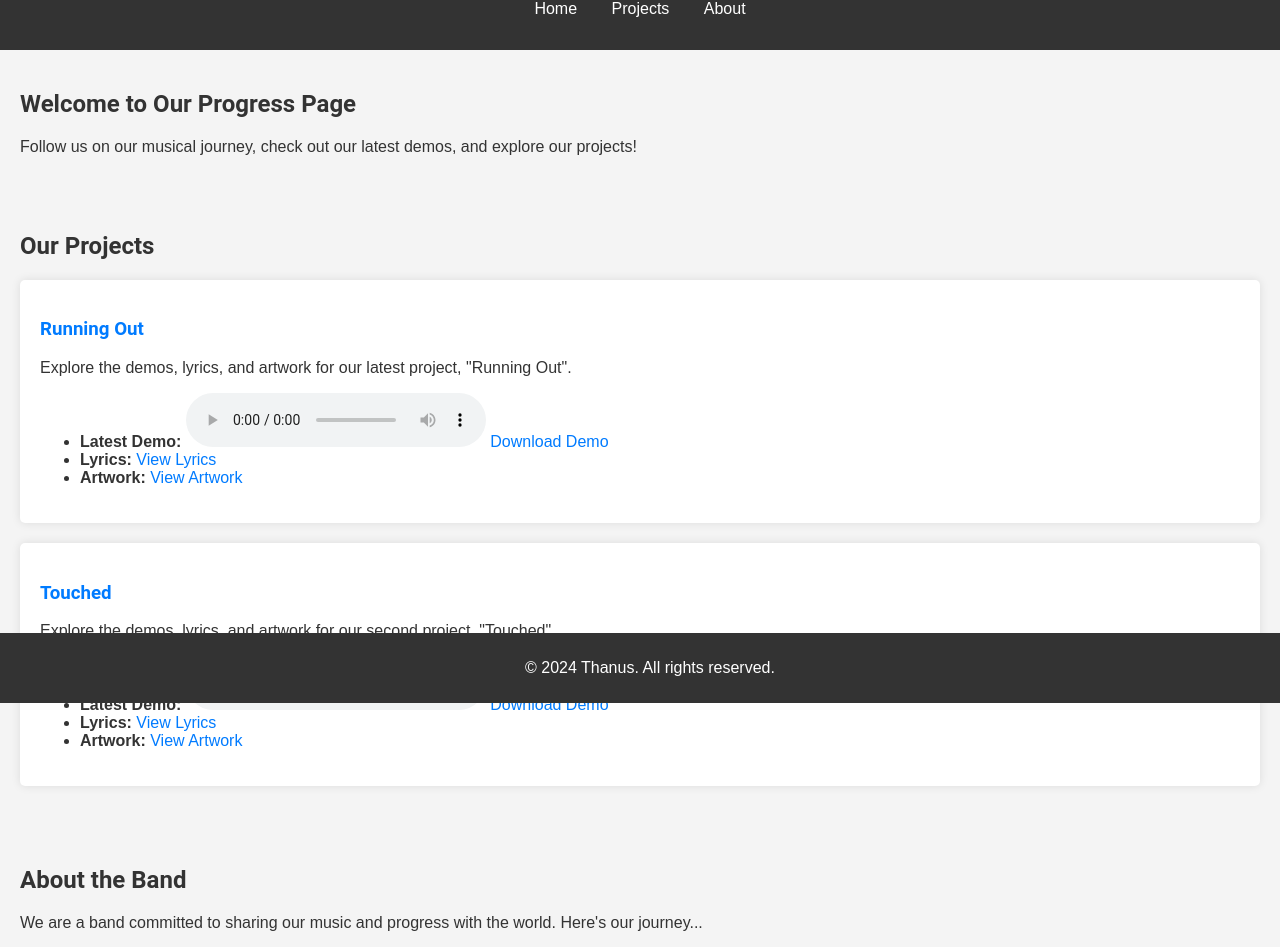
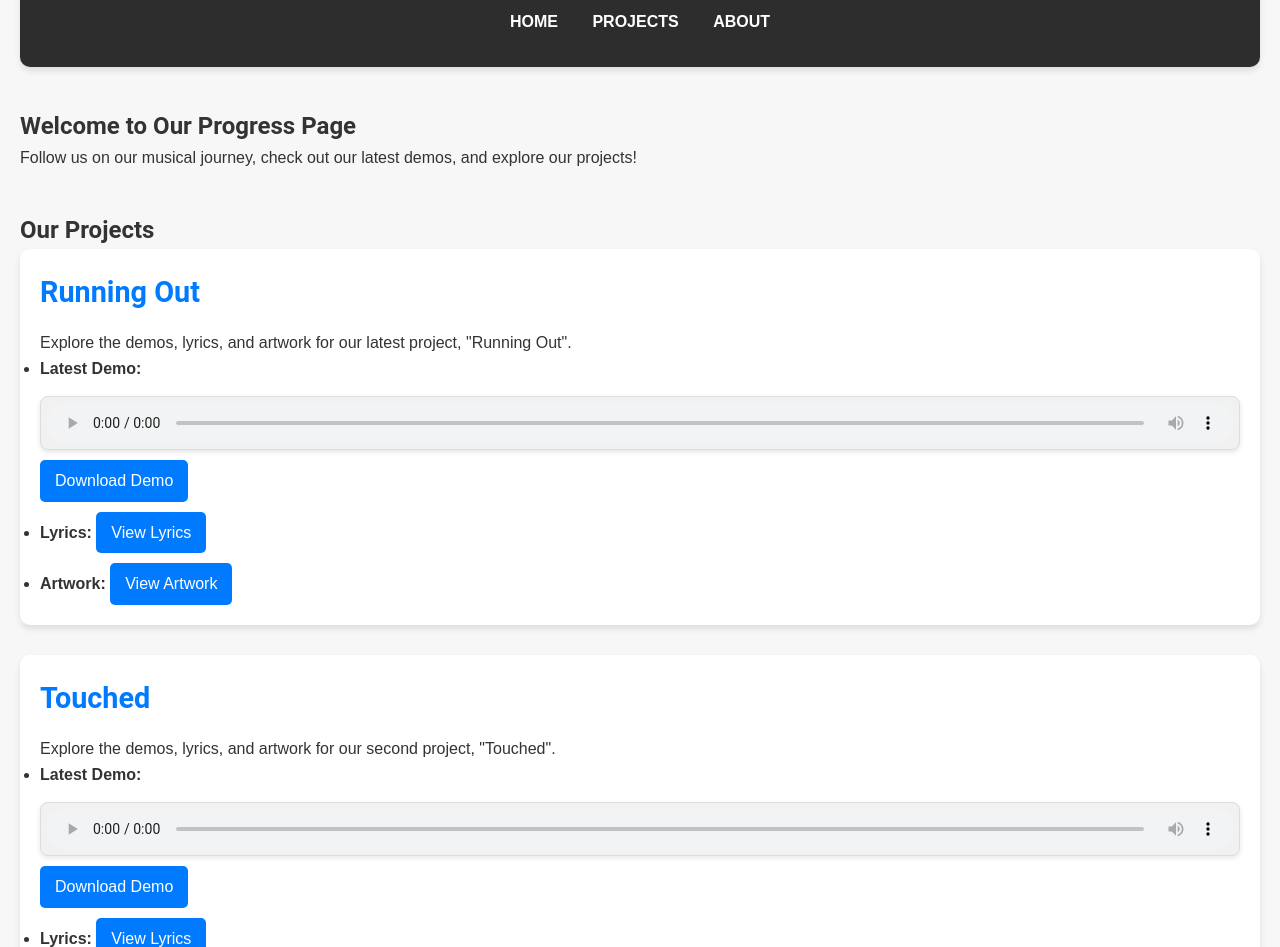
Before and after one commit to thefakeyaber/thanus, a plain HTML site: page index.html in a window 1280 px wide. Shown: the part 97-1044 px from the top of the page. Drawn offline with Linux system fonts and the light colour scheme.

Commit message:
Prepare for GitHub Pages deployment

```diff
--- a/css/style.css
+++ b/css/style.css
@@ -1,16 +1,33 @@
+/* Basic Reset */
+* {
+    margin: 0;
+    padding: 0;
+    box-sizing: border-box;
+}
+
 body {
     font-family: Arial, sans-serif;
-    margin: 0;
-    padding: 0;
-    background-color: #f4f4f4;
+    background-color: #f7f7f7;
     color: #333;
+    line-height: 1.6;
+    padding: 0 20px;
 }
 
+/* Header */
 header {
-    background-color: #333;
+    background-color: #2d2d2d;
     color: white;
-    padding: 1em;
+    padding: 2em 0;
     text-align: center;
+    border-radius: 10px;
+    box-shadow: 0 4px 6px rgba(0, 0, 0, 0.1);
+    margin-bottom: 40px;
+}
+
+header h1 {
+    font-size: 2.5em;
+    letter-spacing: 2px;
+    margin-bottom: 10px;
 }
 
 header nav ul {
@@ -26,46 +43,123 @@ header nav ul li {
 header nav ul li a {
     color: white;
     text-decoration: none;
+    font-weight: bold;
+    text-transform: uppercase;
+    transition: color 0.3s ease;
 }
 
-h1, h2, h3 {
-    font-family: 'Roboto', sans-serif;
+header nav ul li a:hover {
+    color: #00c4cc;
 }
 
+/* Section Styling */
 section {
-    padding: 20px;
+    margin-bottom: 40px;
 }
 
+h2, h3 {
+    font-family: 'Roboto', sans-serif;
+    color: #333;
+}
+
+/* Project Container */
 .project {
     background-color: #fff;
-    margin-bottom: 20px;
     padding: 20px;
-    border-radius: 5px;
-    box-shadow: 0 0 10px rgba(0, 0, 0, 0.1);
+    margin-bottom: 30px;
+    border-radius: 10px;
+    box-shadow: 0 4px 6px rgba(0, 0, 0, 0.1);
+}
+
+.project h3 {
+    font-size: 1.8em;
+    margin-bottom: 15px;
 }
 
 .project a {
-    color: #007BFF;
+    color: #007bff;
     text-decoration: none;
+    transition: color 0.3s ease;
 }
 
+.project a:hover {
+    color: #00c4cc;
+}
+
+/* Styling the Audio Player */
+audio {
+    width: 100%;
+    margin-top: 15px;
+    border-radius: 8px;
+    border: 1px solid #ddd;
+    padding: 5px;
+    background-color: #f1f1f1;
+    box-shadow: 0 2px 5px rgba(0, 0, 0, 0.1);
+    display: block;
+}
+
+/* Styling the Download Link */
+.project ul li a {
+    font-size: 1em;
+    color: #333;
+    margin-top: 10px;
+    display: inline-block;
+    padding: 8px 15px;
+    background-color: #007bff;
+    color: white;
+    text-decoration: none;
+    border-radius: 5px;
+    transition: background-color 0.3s ease;
+}
+
+.project ul li a:hover {
+    background-color: #0056b3;
+}
+
+/* About Section */
+#about {
+    background-color: #fff;
+    padding: 20px;
+    border-radius: 10px;
+    box-shadow: 0 4px 6px rgba(0, 0, 0, 0.1);
+}
+
+#about p {
+    font-size: 1.1em;
+    color: #555;
+}
+
+/* Footer Styling */
 footer {
-    background-color: #333;
+    background-color: #2d2d2d;
     color: white;
     text-align: center;
-    padding: 10px;
-    position: fixed;
-    width: 100%;
-    bottom: 0;
+    padding: 1em 0;
+    margin-top: 40px;
+    border-radius: 5px;
 }
 
-@media (max-width: 600px) {
+footer p {
+    font-size: 0.9em;
+}
+
+/* Responsive Design */
+@media (max-width: 768px) {
+    header h1 {
+        font-size: 2em;
+    }
+
     header nav ul {
         text-align: center;
+        padding: 0;
     }
 
     header nav ul li {
         display: block;
         margin: 10px 0;
     }
+
+    .project ul li a {
+        padding: 10px 20px;
+    }
 }
--- a/index.html
+++ b/index.html
@@ -26,38 +26,58 @@
     <section id="projects">
         <h2>Our Projects</h2>
 
-        <!-- Running Out Project -->
+        <!-- Running Out Project Section -->
         <div class="project">
             <h3><a href="#running-out">Running Out</a></h3>
             <p>Explore the demos, lyrics, and artwork for our latest project, "Running Out".</p>
 
             <ul>
-                <li><strong>Latest Demo:</strong>
+                <!-- Demo Audio Player -->
+                <li>
+                    <strong>Latest Demo:</strong>
+                    <div class="audio-container">
                         <audio controls>
                             <source src="running_out/demo/demo.mp3" type="audio/mp3">
                             Your browser does not support the audio element.
                         </audio>
-                    <a href="running_out/demo/demo.mp3" download>Download Demo</a>
+                        <div class="audio-actions">
+                            <a href="running_out/demo/demo.mp3" download class="download-btn">Download Demo</a>
+                        </div>
+                    </div>
                 </li>
+
+                <!-- Lyrics Link -->
                 <li><strong>Lyrics:</strong> <a href="running_out/lyrics.md" target="_blank">View Lyrics</a></li>
+
+                <!-- Artwork Link -->
                 <li><strong>Artwork:</strong> <a href="running_out/artwork/" target="_blank">View Artwork</a></li>
             </ul>
         </div>
 
-        <!-- Touched Project -->
+        <!-- Touched Project Section -->
         <div class="project">
             <h3><a href="#touched">Touched</a></h3>
             <p>Explore the demos, lyrics, and artwork for our second project, "Touched".</p>
 
             <ul>
-                <li><strong>Latest Demo:</strong>
+                <!-- Demo Audio Player -->
+                <li>
+                    <strong>Latest Demo:</strong>
+                    <div class="audio-container">
                         <audio controls>
                             <source src="touched/demo/demo.mp3" type="audio/mp3">
                             Your browser does not support the audio element.
                         </audio>
-                    <a href="touched/demo/demo.mp3" download>Download Demo</a>
+                        <div class="audio-actions">
+                            <a href="touched/demo/demo.mp3" download class="download-btn">Download Demo</a>
+                        </div>
+                    </div>
                 </li>
+
+                <!-- Lyrics Link -->
                 <li><strong>Lyrics:</strong> <a href="touched/lyrics.md" target="_blank">View Lyrics</a></li>
+
+                <!-- Artwork Link -->
                 <li><strong>Artwork:</strong> <a href="touched/artwork/" target="_blank">View Artwork</a></li>
             </ul>
         </div>
```
Lines whose indentation alone changed are shown as unchanged.
